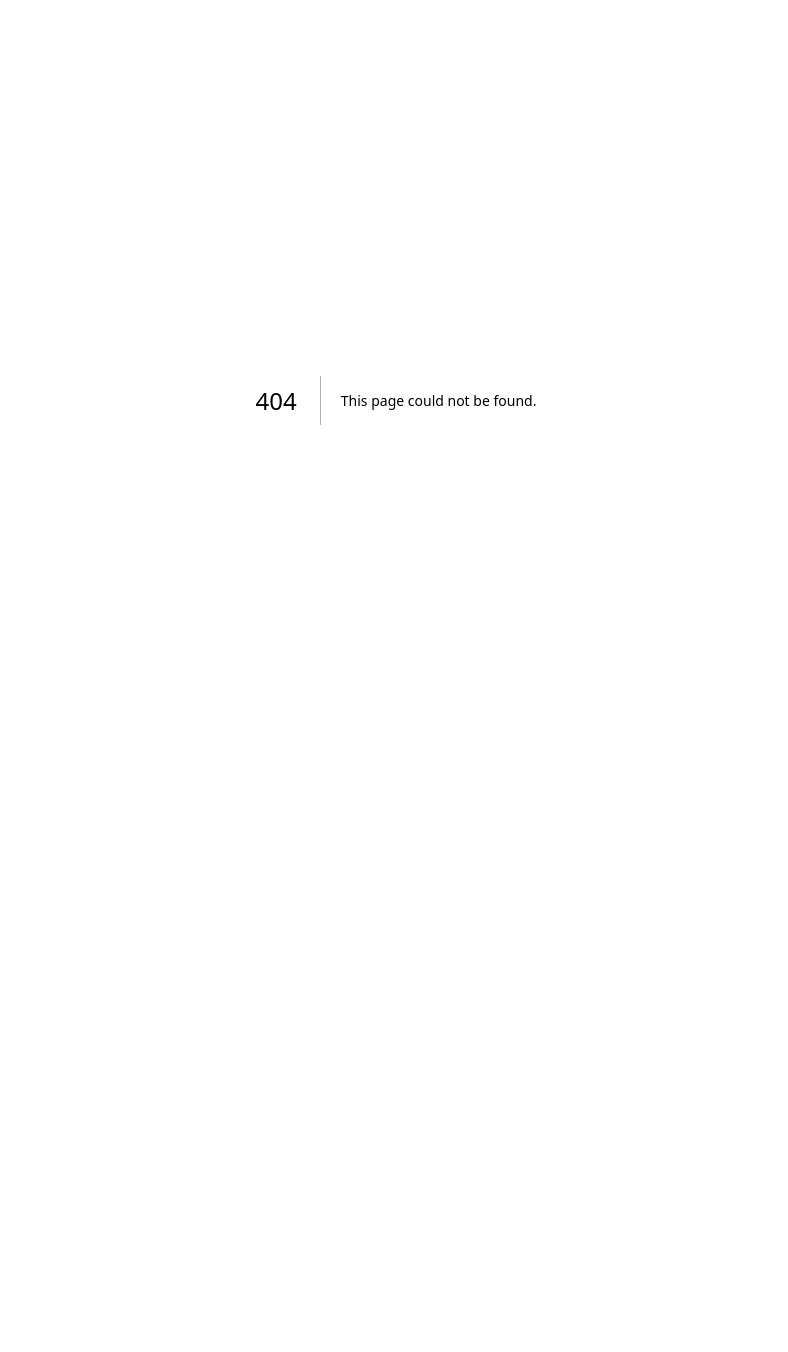
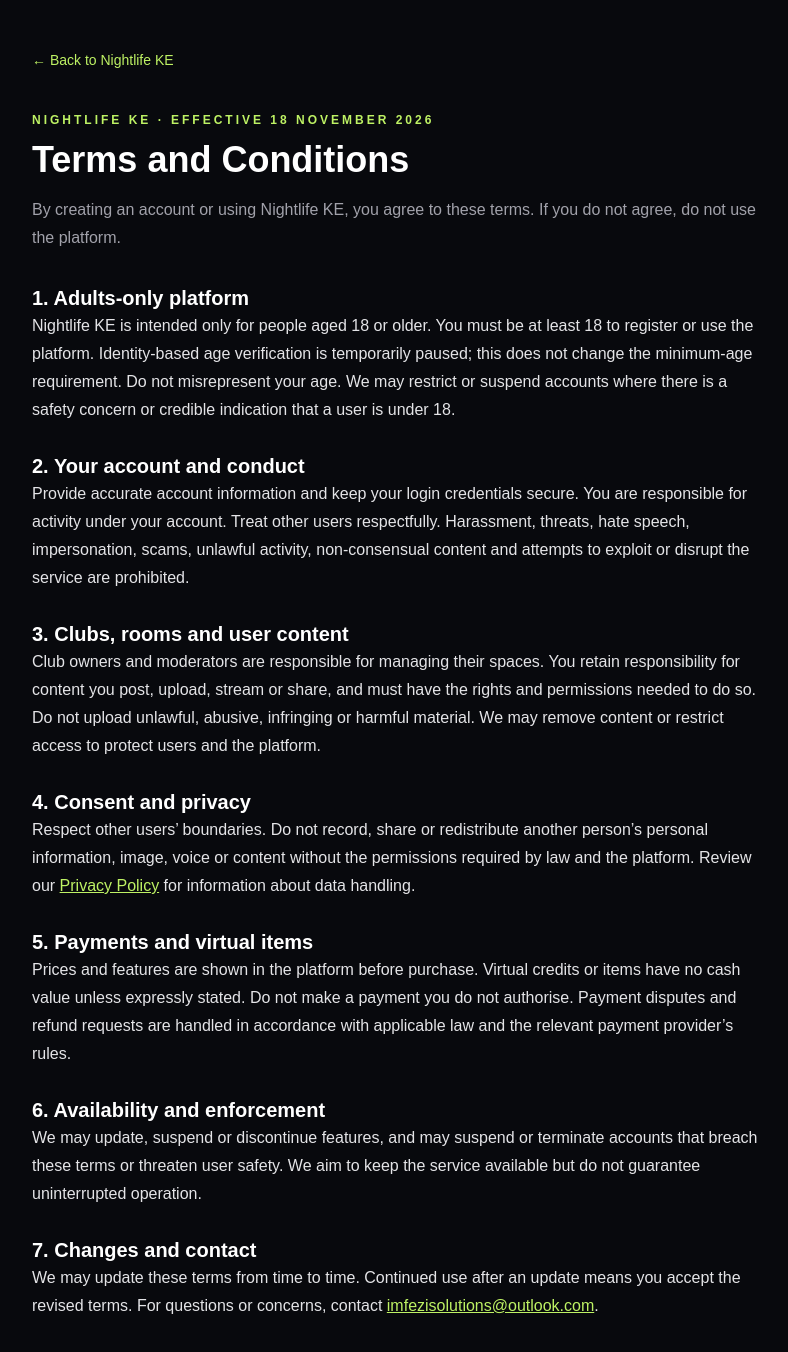
Before and after one commit to Imfezi-Solutions/Nightlife-KE, a Next.js app: page /terms in a window 1280 px wide. Before the commit this address had no page. Shown: the top 1352 px of the page, without its empty margins (244-1032 px from the left). Before the commit the page ends 800 px from the top, so only its background shows below. Built offline with nearby package versions, Linux system fonts and the light colour scheme.

Commit message:
Add Nightlife KE terms and conditions

```diff
--- /dev/null
+++ b/src/app/terms/page.tsx
@@ -0,0 +1,19 @@
+import Link from 'next/link'
+
+export default function TermsPage() {
+  return <main className="mx-auto min-h-screen max-w-3xl px-5 py-12 text-zinc-200">
+    <Link href="/login" className="text-sm text-lime-300 hover:underline">← Back to Nightlife KE</Link>
+    <p className="mt-10 text-xs font-bold uppercase tracking-[.25em] text-lime-300">Nightlife KE · Effective 18 November 2026</p>
+    <h1 className="mt-3 text-4xl font-black text-white">Terms and Conditions</h1>
+    <p className="mt-4 leading-7 text-zinc-400">By creating an account or using Nightlife KE, you agree to these terms. If you do not agree, do not use the platform.</p>
+    <div className="mt-8 space-y-7 leading-7">
+      <section><h2 className="text-xl font-bold text-white">1. Adults-only platform</h2><p>Nightlife KE is intended only for people aged 18 or older. You must be at least 18 to register or use the platform. Identity-based age verification is temporarily paused; this does not change the minimum-age requirement. Do not misrepresent your age. We may restrict or suspend accounts where there is a safety concern or credible indication that a user is under 18.</p></section>
+      <section><h2 className="text-xl font-bold text-white">2. Your account and conduct</h2><p>Provide accurate account information and keep your login credentials secure. You are responsible for activity under your account. Treat other users respectfully. Harassment, threats, hate speech, impersonation, scams, unlawful activity, non-consensual content and attempts to exploit or disrupt the service are prohibited.</p></section>
+      <section><h2 className="text-xl font-bold text-white">3. Clubs, rooms and user content</h2><p>Club owners and moderators are responsible for managing their spaces. You retain responsibility for content you post, upload, stream or share, and must have the rights and permissions needed to do so. Do not upload unlawful, abusive, infringing or harmful material. We may remove content or restrict access to protect users and the platform.</p></section>
+      <section><h2 className="text-xl font-bold text-white">4. Consent and privacy</h2><p>Respect other users’ boundaries. Do not record, share or redistribute another person’s personal information, image, voice or content without the permissions required by law and the platform. Review our <Link href="/privacy" className="text-lime-300 underline">Privacy Policy</Link> for information about data handling.</p></section>
+      <section><h2 className="text-xl font-bold text-white">5. Payments and virtual items</h2><p>Prices and features are shown in the platform before purchase. Virtual credits or items have no cash value unless expressly stated. Do not make a payment you do not authorise. Payment disputes and refund requests are handled in accordance with applicable law and the relevant payment provider’s rules.</p></section>
+      <section><h2 className="text-xl font-bold text-white">6. Availability and enforcement</h2><p>We may update, suspend or discontinue features, and may suspend or terminate accounts that breach these terms or threaten user safety. We aim to keep the service available but do not guarantee uninterrupted operation.</p></section>
+      <section><h2 className="text-xl font-bold text-white">7. Changes and contact</h2><p>We may update these terms from time to time. Continued use after an update means you accept the revised terms. For questions or concerns, contact <a href="mailto:imfezisolutions@outlook.com" className="text-lime-300 underline">imfezisolutions@outlook.com</a>.</p></section>
+    </div>
+  </main>
+}
```
